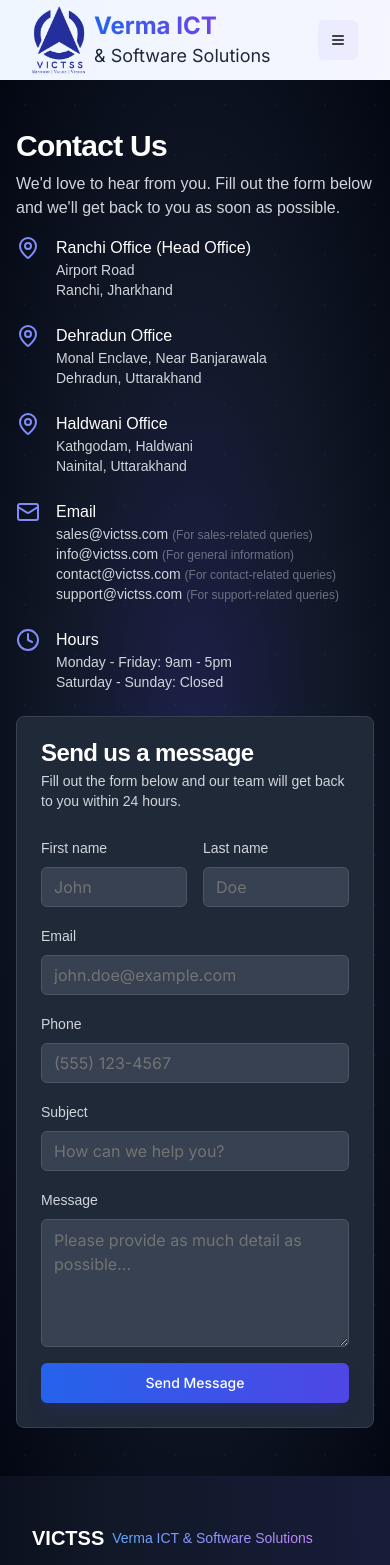
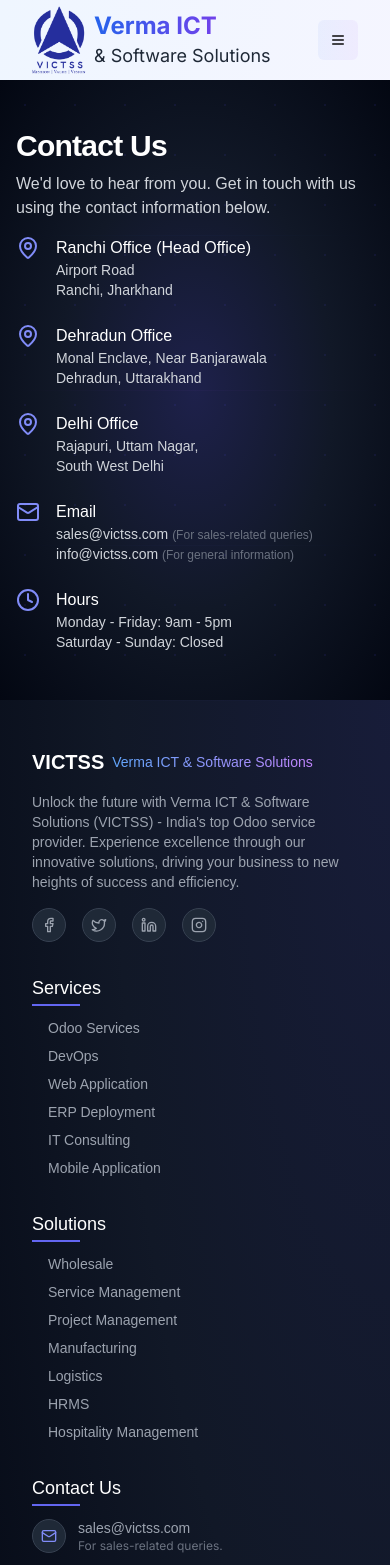
Before and after one commit to victss/webiste-victss, a Next.js app: page /contact in a window 390 px wide. Shown: the top 1565 px of the page. Built offline with nearby package versions, Linux system fonts and the light colour scheme.

Commit message:
Update page.tsx

```diff
--- a/app/contact/page.tsx
+++ b/app/contact/page.tsx
@@ -1,63 +1,76 @@
 "use client";
-
-import { Button } from "@/components/ui/button";
-import { Card, CardContent, CardDescription, CardHeader, CardTitle } from "@/components/ui/card";
-import { Input } from "@/components/ui/input";
-import { Label } from "@/components/ui/label";
-import { Textarea } from "@/components/ui/textarea";
 import { MapPin, Mail, Clock } from "lucide-react";
 import { motion } from "framer-motion";
-
-// Animation variants for Framer Motion..
+// Animation variants for Framer Motion
 const fadeInUp = {
   hidden: { opacity: 0, y: 20 },
-  visible: { opacity: 1, y: 0, transition: { duration: 0.6 } },
+  visible: {
+    opacity: 1,
+    y: 0,
+    transition: { duration: 0.6 },
+  },
 };
-
 const stagger = {
-  visible: { transition: { staggerChildren: 0.2 } },
+  visible: {
+    transition: { staggerChildren: 0.2 },
+  },
 };
-
 export default function ContactPage() {
   return (
-    <div className="w-full py-12 md:py-24 lg:py-32 text-white relative overflow-hidden">
+    <div className="relative w-full overflow-hidden py-12 text-white md:py-24 lg:py-32">
       {/* Dark Theme Background with Animated Particles */}
       <div className="absolute inset-0 z-0 bg-gray-900">
-        <div className="absolute inset-0 bg-[radial-gradient(ellipse_at_center,_var(--tw-gradient-stops))] from-indigo-900/40 via-gray-900 to-gray-950"></div>
-        <div className="particle-container absolute inset-0"></div>
+        <div className="absolute inset-0 bg-[radial-gradient(ellipse_at_center,_var(--tw-gradient-stops))] from-indigo-900/40 via-gray-900 to-gray-950" />
+        <div className="particle-container absolute inset-0" />
       </div>
-
       {/* Subtle Animated Glow Lines */}
-      <div className="absolute inset-0 z-1 overflow-hidden">
-        <div className="glow-line absolute h-px w-full bg-gradient-to-r from-transparent via-blue-500/20 to-transparent top-1/4 animate-pulse-slow"></div>
-        <div className="glow-line absolute h-px w-full bg-gradient-to-r from-transparent via-purple-500/20 to-transparent top-2/4 animate-pulse-slower"></div>
-        <div className="glow-line absolute h-px w-full bg-gradient-to-r from-transparent via-indigo-500/20 to-transparent top-3/4 animate-pulse-slowest"></div>
+      <div className="absolute inset-0 z-[1] overflow-hidden">
+        <div className="glow-line absolute top-1/4 h-px w-full animate-pulse-slow bg-gradient-to-r from-transparent via-blue-500/20 to-transparent" />
+        <div className="glow-line absolute top-2/4 h-px w-full animate-pulse-slower bg-gradient-to-r from-transparent via-purple-500/20 to-transparent" />
+        <div className="glow-line absolute top-3/4 h-px w-full animate-pulse-slowest bg-gradient-to-r from-transparent via-indigo-500/20 to-transparent" />
       </div>
-
-      <div className="container px-4 md:px-6 relative z-10">
+      <div className="container relative z-10 px-4 md:px-6">
         <motion.div
           className="grid gap-6 lg:grid-cols-2 lg:gap-12"
           initial="hidden"
           animate="visible"
           variants={stagger}
         >
-          {/* Left Section */}
+          {/* Left Section - Contact Details */}
           <motion.div className="space-y-4" variants={fadeInUp}>
             <div>
-              <h1 className="text-3xl font-bold tracking-tight" style={{ fontFamily: "'Poppins', sans-serif" }}>
+              <h1
+                className="text-3xl font-bold tracking-tight"
+                style={{ fontFamily: "'Poppins', sans-serif" }}
+              >
                 Contact Us
               </h1>
-              <p className="text-gray-300 mt-2" style={{ fontFamily: "'Montserrat', sans-serif" }}>
-                We'd love to hear from you. Fill out the form below and we'll get back to you as soon as possible.
+              <p
+                className="mt-2 text-gray-300"
+                style={{ fontFamily: "'Montserrat', sans-serif" }}
+              >
+                We'd love to hear from you. Get in touch with us using the
+                contact information below.
               </p>
             </div>
             <div className="grid gap-6">
               {/* Ranchi Office */}
-              <motion.div className="flex items-start gap-4" variants={fadeInUp}>
-                <MapPin className="h-6 w-6 text-indigo-400 flex-shrink-0" />
+              <motion.div
+                className="flex items-start gap-4"
+                variants={fadeInUp}
+              >
+                <MapPin className="h-6 w-6 flex-shrink-0 text-indigo-400" />
                 <div>
-                  <h3 className="font-medium" style={{ fontFamily: "'Poppins', sans-serif" }}>Ranchi Office (Head Office)</h3>
-                  <p className="text-sm text-gray-300" style={{ fontFamily: "'Montserrat', sans-serif" }}>
+                  <h3
+                    className="font-medium"
+                    style={{ fontFamily: "'Poppins', sans-serif" }}
+                  >
+                    Ranchi Office (Head Office)
+                  </h3>
+                  <p
+                    className="text-sm text-gray-300"
+                    style={{ fontFamily: "'Montserrat', sans-serif" }}
+                  >
                     Airport Road
                     <br />
                     Ranchi, Jharkhand
@@ -65,51 +78,97 @@ export default function ContactPage() {
                 </div>
               </motion.div>
               {/* Dehradun Office */}
-              <motion.div className="flex items-start gap-4" variants={fadeInUp}>
-                <MapPin className="h-6 w-6 text-indigo-400 flex-shrink-0" />
+              <motion.div
+                className="flex items-start gap-4"
+                variants={fadeInUp}
+              >
+                <MapPin className="h-6 w-6 flex-shrink-0 text-indigo-400" />
                 <div>
-                  <h3 className="font-medium" style={{ fontFamily: "'Poppins', sans-serif" }}>Dehradun Office</h3>
-                  <p className="text-sm text-gray-300" style={{ fontFamily: "'Montserrat', sans-serif" }}>
+                  <h3
+                    className="font-medium"
+                    style={{ fontFamily: "'Poppins', sans-serif" }}
+                  >
+                    Dehradun Office
+                  </h3>
+                  <p
+                    className="text-sm text-gray-300"
+                    style={{ fontFamily: "'Montserrat', sans-serif" }}
+                  >
                     Monal Enclave, Near Banjarawala
                     <br />
                     Dehradun, Uttarakhand
                   </p>
                 </div>
               </motion.div>
-              {/* Haldwani Office */}
-              <motion.div className="flex items-start gap-4" variants={fadeInUp}>
-                <MapPin className="h-6 w-6 text-indigo-400 flex-shrink-0" />
+              {/* Delhi Office */}
+              <motion.div
+                className="flex items-start gap-4"
+                variants={fadeInUp}
+              >
+                <MapPin className="h-6 w-6 flex-shrink-0 text-indigo-400" />
                 <div>
-                  <h3 className="font-medium" style={{ fontFamily: "'Poppins', sans-serif" }}>Haldwani Office</h3>
-                  <p className="text-sm text-gray-300" style={{ fontFamily: "'Montserrat', sans-serif" }}>
-                    Kathgodam, Haldwani
+                  <h3
+                    className="font-medium"
+                    style={{ fontFamily: "'Poppins', sans-serif" }}
+                  >
+                    Delhi Office
+                  </h3>
+                  <p
+                    className="text-sm text-gray-300"
+                    style={{ fontFamily: "'Montserrat', sans-serif" }}
+                  >
+                    Rajapuri, Uttam Nagar,
                     <br />
-                    Nainital, Uttarakhand
+                    South West Delhi
                   </p>
                 </div>
               </motion.div>
-              {/* Email */}
-              <motion.div className="flex items-start gap-4" variants={fadeInUp}>
-                <Mail className="h-6 w-6 text-indigo-400 flex-shrink-0" />
+              {/* Email Details */}
+              <motion.div
+                className="flex items-start gap-4"
+                variants={fadeInUp}
+              >
+                <Mail className="h-6 w-6 flex-shrink-0 text-indigo-400" />
                 <div>
-                  <h3 className="font-medium" style={{ fontFamily: "'Poppins', sans-serif" }}>Email</h3>
-                  <p className="text-sm text-gray-300" style={{ fontFamily: "'Montserrat', sans-serif" }}>
-                    sales@victss.com <span className="text-xs text-gray-500">(For sales-related queries)</span>
+                  <h3
+                    className="font-medium"
+                    style={{ fontFamily: "'Poppins', sans-serif" }}
+                  >
+                    Email
+                  </h3>
+                  <p
+                    className="text-sm text-gray-300"
+                    style={{ fontFamily: "'Montserrat', sans-serif" }}
+                  >
+                    sales@victss.com{" "}
+                    <span className="text-xs text-gray-500">
+                      (For sales-related queries)
+                    </span>
                     <br />
-                    info@victss.com <span className="text-xs text-gray-500">(For general information)</span>
-                    <br />
-                    contact@victss.com <span className="text-xs text-gray-500">(For contact-related queries)</span>
-                    <br />
-                    support@victss.com <span className="text-xs text-gray-500">(For support-related queries)</span>
+                    info@victss.com{" "}
+                    <span className="text-xs text-gray-500">
+                      (For general information)
+                    </span>
                   </p>
                 </div>
               </motion.div>
-              {/* Hours */}
-              <motion.div className="flex items-start gap-4" variants={fadeInUp}>
-                <Clock className="h-6 w-6 text-indigo-400 flex-shrink-0" />
+              {/* Business Hours */}
+              <motion.div
+                className="flex items-start gap-4"
+                variants={fadeInUp}
+              >
+                <Clock className="h-6 w-6 flex-shrink-0 text-indigo-400" />
                 <div>
-                  <h3 className="font-medium" style={{ fontFamily: "'Poppins', sans-serif" }}>Hours</h3>
-                  <p className="text-sm text-gray-300" style={{ fontFamily: "'Montserrat', sans-serif" }}>
+                  <h3
+                    className="font-medium"
+                    style={{ fontFamily: "'Poppins', sans-serif" }}
+                  >
+                    Hours
+                  </h3>
+                  <p
+                    className="text-sm text-gray-300"
+                    style={{ fontFamily: "'Montserrat', sans-serif" }}
+                  >
                     Monday - Friday: 9am - 5pm
                     <br />
                     Saturday - Sunday: Closed
@@ -118,74 +177,36 @@ export default function ContactPage() {
               </motion.div>
             </div>
           </motion.div>
-
-          {/* Right Section - Contact Form */}
-          <motion.div variants={fadeInUp}>
-            <Card className="bg-gray-800 border-gray-700">
-              <CardHeader>
-                <CardTitle className="text-white" style={{ fontFamily: "'Poppins', sans-serif" }}>Send us a message</CardTitle>
-                <CardDescription className="text-gray-300" style={{ fontFamily: "'Montserrat', sans-serif" }}>
-                  Fill out the form below and our team will get back to you within 24 hours.
-                </CardDescription>
-              </CardHeader>
-              <CardContent>
-                <form className="grid gap-4">
-                  <div className="grid grid-cols-2 gap-4">
-                    <div className="space-y-2">
-                      <Label htmlFor="first-name" className="text-gray-300" style={{ fontFamily: "'Montserrat', sans-serif" }}>First name</Label>
-                      <Input id="first-name" placeholder="John" className="bg-gray-700 border-gray-600 text-white" />
-                    </div>
-                    <div className="space-y-2">
-                      <Label htmlFor="last-name" className="text-gray-300" style={{ fontFamily: "'Montserrat', sans-serif" }}>Last name</Label>
-                      <Input id="last-name" placeholder="Doe" className="bg-gray-700 border-gray-600 text-white" />
-                    </div>
-                  </div>
-                  <div className="space-y-2">
-                    <Label htmlFor="email" className="text-gray-300" style={{ fontFamily: "'Montserrat', sans-serif" }}>Email</Label>
-                    <Input id="email" type="email" placeholder="john.doe@example.com" className="bg-gray-700 border-gray-600 text-white" />
-                  </div>
-                  <div className="space-y-2">
-                    <Label htmlFor="phone" className="text-gray-300" style={{ fontFamily: "'Montserrat', sans-serif" }}>Phone</Label>
-                    <Input id="phone" type="tel" placeholder="(555) 123-4567" className="bg-gray-700 border-gray-600 text-white" />
-                  </div>
-                  <div className="space-y-2">
-                    <Label htmlFor="subject" className="text-gray-300" style={{ fontFamily: "'Montserrat', sans-serif" }}>Subject</Label>
-                    <Input id="subject" placeholder="How can we help you?" className="bg-gray-700 border-gray-600 text-white" />
-                  </div>
-                  <div className="space-y-2">
-                    <Label htmlFor="message" className="text-gray-300" style={{ fontFamily: "'Montserrat', sans-serif" }}>Message</Label>
-                    <Textarea
-                      id="message"
-                      placeholder="Please provide as much detail as possible..."
-                      className="min-h-32 bg-gray-700 border-gray-600 text-white"
-                    />
-                  </div>
-                  <Button
-                    type="submit"
-                    className="w-full bg-gradient-to-r from-blue-600 to-indigo-600 text-white hover:from-blue-700 hover:to-indigo-700 border-0 shadow-lg shadow-indigo-900/30"
-                  >
-                    Send Message
-                  </Button>
-                </form>
-              </CardContent>
-            </Card>
-          </motion.div>
         </motion.div>
       </div>
-
-      {/* Add these styles to your global CSS or as a style tag */}
+      {/* Animated Background Styles */}
       <style jsx>{`
         @keyframes pulse-slow {
-          0%, 100% { opacity: 0.1; }
-          50% { opacity: 0.3; }
+          0%,
+          100% {
+            opacity: 0.1;
+          }
+          50% {
+            opacity: 0.3;
+          }
         }
         @keyframes pulse-slower {
-          0%, 100% { opacity: 0.1; }
-          50% { opacity: 0.2; }
+          0%,
+          100% {
+            opacity: 0.1;
+          }
+          50% {
+            opacity: 0.2;
+          }
         }
         @keyframes pulse-slowest {
-          0%, 100% { opacity: 0.05; }
-          50% { opacity: 0.15; }
+          0%,
+          100% {
+            opacity: 0.05;
+          }
+          50% {
+            opacity: 0.15;
+          }
         }
         .animate-pulse-slow {
           animation: pulse-slow 8s infinite;
@@ -196,14 +217,14 @@ export default function ContactPage() {
         .animate-pulse-slowest {
           animation: pulse-slowest 15s infinite;
         }
-
         .particle-container {
-          background-image: radial-gradient(circle, rgba(79, 70, 229, 0.1) 1px, transparent 1px);
+          background-image: radial-gradient(
+            circle,
+            rgba(79, 70, 229, 0.1) 1px,
+            transparent 1px
+          );
           background-size: 50px 50px;
         }
-
-        /* Make sure to add font imports to your main CSS */
-        @import url('https://fonts.googleapis.com/css2?family=Montserrat:wght@300;400;500&family=Poppins:wght@400;600;700&display=swap');
       `}</style>
     </div>
   );
```
